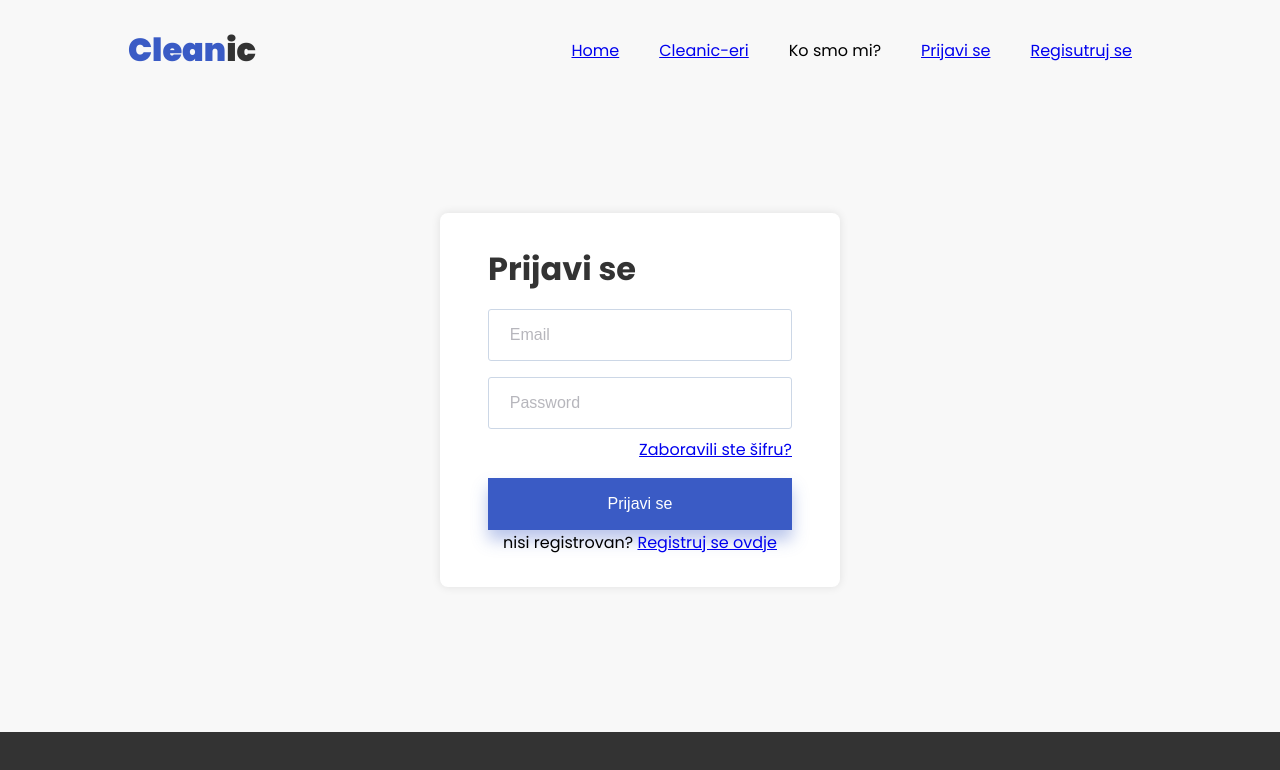
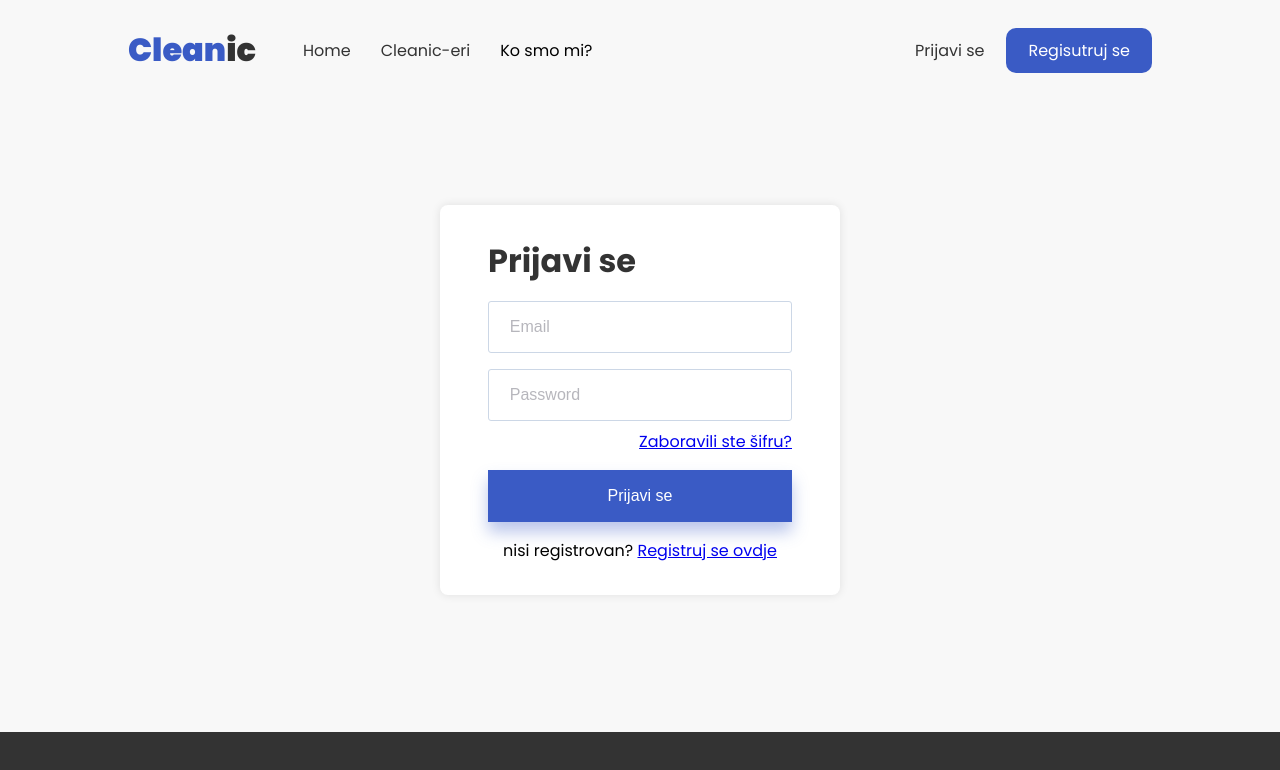
Before and after one commit to anidc/cleanic, a React (Create React App) app: page /login in a window 1280 px wide. Shown: the top 770 px of the page. Built offline with nearby package versions, Linux system fonts and the light colour scheme; no server answers.

Commit message:
email and pass update fix, nav restyle, css fix

```diff
--- a/src/components/Navigation/Navigation.jsx
+++ b/src/components/Navigation/Navigation.jsx
@@ -8,15 +8,19 @@ const Navigation = () => {
         <nav>
             <div className="logo-div">
                 <Link className="logo-link" to="/">Clean<span>ic</span></Link>
+                <div className="nav-links">
+                    <ul>
+                        <li><Link className="link" to="/">Home</Link></li>
+                        <li><Link className="link" to="/search">Cleanic-eri</Link></li>
+                        <li>Ko smo mi?</li>
+                    </ul>
+                </div>
             </div>
             <div className="nav-links">
                 <ul>
-                    <li><Link to="/">Home</Link></li>
-                    <li><Link to="/search">Cleanic-eri</Link></li>
-                    <li>Ko smo mi?</li>
-                    {currentUser && <li> <Link to={"/profile/" + currentUser.uid}>Profil</Link></li>}
-                    {!currentUser && <li><Link to="/login">Prijavi se</Link></li>}
-                    {!currentUser && <li><Link to="/signup">Regisutruj se</Link></li>}
+                    {currentUser && <li> <Link className="link" to={"/profile/" + currentUser.uid}>Profil</Link></li>}
+                    {!currentUser && <li><Link className="link link-auth" to="/login">Prijavi se</Link></li>}
+                    {!currentUser && <li className="registration"><Link className="link link-auth" to="/signup">Regisutruj se</Link></li>}
                 </ul>
             </div>
         </nav>
--- a/src/components/Navigation/navigation.scss
+++ b/src/components/Navigation/navigation.scss
@@ -10,16 +10,18 @@ nav {
     justify-content: space-between;
     align-items: center;
     height: 100px;
-    // box-shadow: 0 10px 20px 0 rgba(0, 0, 0, .1);
 
     .logo-div {
         font-weight: 900;
         font-size: 2rem;
+        display: flex;
+        align-items: center;
 
         .logo-link {
             cursor: pointer;
             color: #3A5BC5;
             text-decoration: none;
+            margin-right: 2rem;
 
             span {
                 color: #333;
@@ -30,9 +32,46 @@ nav {
     .nav-links ul {
         list-style: none;
         display: inline-flex;
+        font-size: 1rem;
+        font-weight: 400;
 
         li {
-            padding: 20px;
+            padding: 10px 15px;
+            margin: 7px 0;
+            position: relative;
+        }
+
+        .link {
+            text-decoration: none;
+            color: #333;
+            transition: 0.5s all;
+
+            &:hover {
+                color: #3A5BC5;
+            }
+        }
+
+        .link-auth {
+            margin: 7px;
+
+            &:hover {
+                color: #333;
+            }
+        }
+
+        .registration {
+            background-color: #3A5BC5;
+            border-radius: 10px;
+            transition: 0.3s all;
+            margin-left: 0;
+
+            .link {
+                color: #fff;
+            }
+
+            &:hover {
+                background-color: lighten($color: #3A5BC5, $amount: 10);
+            }
         }
     }
 }
--- a/src/contexts/AuthContext.js
+++ b/src/contexts/AuthContext.js
@@ -1,4 +1,4 @@
-import { createUserWithEmailAndPassword, sendPasswordResetEmail, signInWithEmailAndPassword, updateProfile } from "firebase/auth"
+import { createUserWithEmailAndPassword, sendPasswordResetEmail, signInWithEmailAndPassword, updateEmail, updatePassword, updateProfile } from "firebase/auth"
 import React, { useContext, useEffect, useState } from "react"
 import { auth, db } from "../firebase"
 import { doc, setDoc } from "firebase/firestore"
@@ -49,18 +49,21 @@ export function AuthProvider({ children }) {
         return sendPasswordResetEmail(auth, email)
     }
 
-    function updateEmail(email) {
-        return updateEmail(auth, email)
-    }
-
-    function updateUser(userData) {
+    function updateUser(userData, password, email) {
         const userDoc = doc(db, "Users", auth.currentUser?.uid)
         setDoc(userDoc, userData)
 
-    }
+        const user = auth.currentUser
 
-    function updatePassword(password) {
-        return updatePassword(auth, password)
+        if (email && email !== user.email) {
+            updateEmail(user, email)
+                .catch(err => console.log(err.message))
+        }
+
+        if (password) {
+            updatePassword(user, password)
+                .catch(err => console.log(err.message))
+        }
     }
 
     useEffect(() => {
@@ -77,8 +80,6 @@ export function AuthProvider({ children }) {
         login,
         logout,
         resetPassword,
-        updateEmail,
-        updatePassword,
         updateUser
     }
 
--- a/src/pages/Login/login.scss
+++ b/src/pages/Login/login.scss
@@ -25,7 +25,6 @@
         }
 
         .forgot-password-link {
-            margin-bottom: 1rem;
             margin-top: 0.5rem;
             text-align: end;
         }
--- a/src/pages/Signup/signup.scss
+++ b/src/pages/Signup/signup.scss
@@ -24,12 +24,22 @@
             outline: none;
             padding: 1rem 1.3rem;
             margin-top: 1rem;
+        }
 
-
+        select {
+            border: 1px solid #ccd7e6;
+            border-radius: 3px;
+            color: #52525a;
+            font-size: 1rem;
+            font-weight: 400;
+            outline: none;
+            padding: 1rem 1.3rem;
+            margin-top: 1rem;
         }
 
         button {
             padding: 1rem;
+            margin: 1rem 0;
             font-size: 1rem;
             background-color: #3A5BC5;
             border: 1px solid #3a5bc5;
--- a/src/pages/UpdateProfile/UpdateProfile.jsx
+++ b/src/pages/UpdateProfile/UpdateProfile.jsx
@@ -61,14 +61,16 @@ const UpdateProfile = () => {
         }
 
         const promises = []
-        if (emailRef.current.value !== currentUser.email) {
-            promises.push(updateEmail(emailRef.current.value))
-        }
-        if (passwordRef.current.value) {
-            promises.push(updatePassword(passwordRef.current.value))
-        }
         if (nameRef.current.value || surnameRef.current.value) {
-            promises.push(updateUser({ name: nameRef.current.value, surname: surnameRef.current.value, price: priceRef.current.value, location: locationRef.current.value, gender: genderRef.current.value }))
+            promises.push(updateUser({
+                name: nameRef.current.value,
+                surname: surnameRef.current.value,
+                price: Number(priceRef.current.value),
+                location: locationRef.current.value,
+                gender: genderRef.current.value
+            },
+                passwordRef.current.value,
+                emailRef.current.value))
         }
 
         Promise.all(promises)
@@ -104,9 +106,9 @@ const UpdateProfile = () => {
                             <input type="text" required defaultValue={user && user.surname} ref={surnameRef} />
                             <label htmlFor="name">Spol</label>
                             <select defaultValue={user && user.gender} ref={genderRef}>
-                                <option disabled selected>Odaberite pol</option>
-                                <option value="Muško">Muško</option>
-                                <option value="Žensko">Žensko</option>
+                                <option disabled selected={"" === user?.gender}>Odaberite pol</option>
+                                <option value="Muško" selected={"Muško" === user?.gender}>Muško</option>
+                                <option value="Žensko" selected={"Žensko" === user?.gender}>Žensko</option>
                             </select>
                         </div>
                         <div className="mid-side">
```
Also changed, not shown: firebase.json (added), 1 other file (tests, documents, lock files or other folders).
